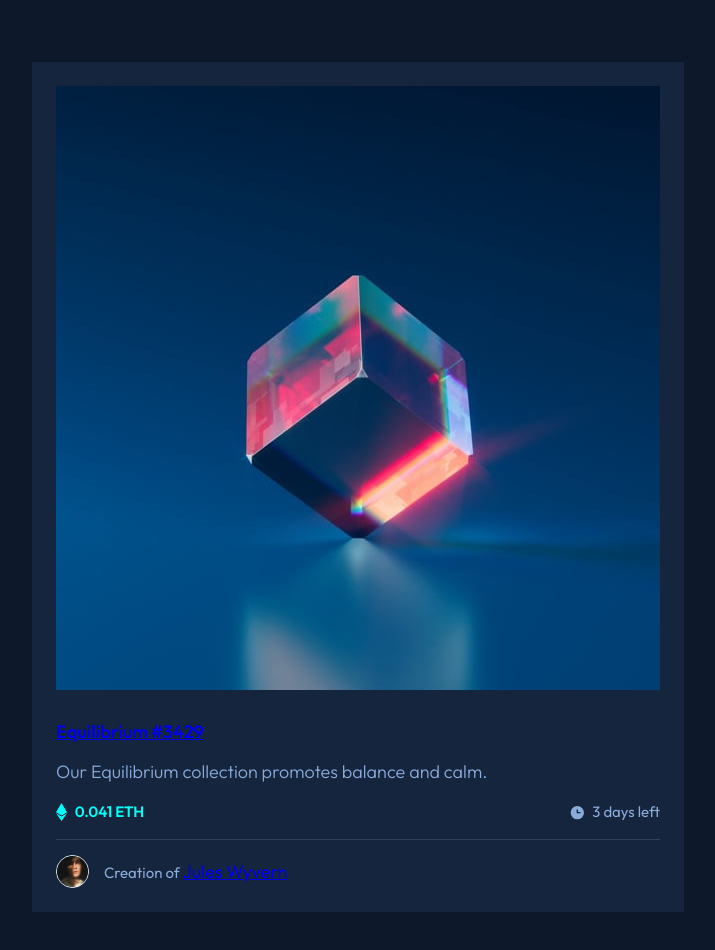
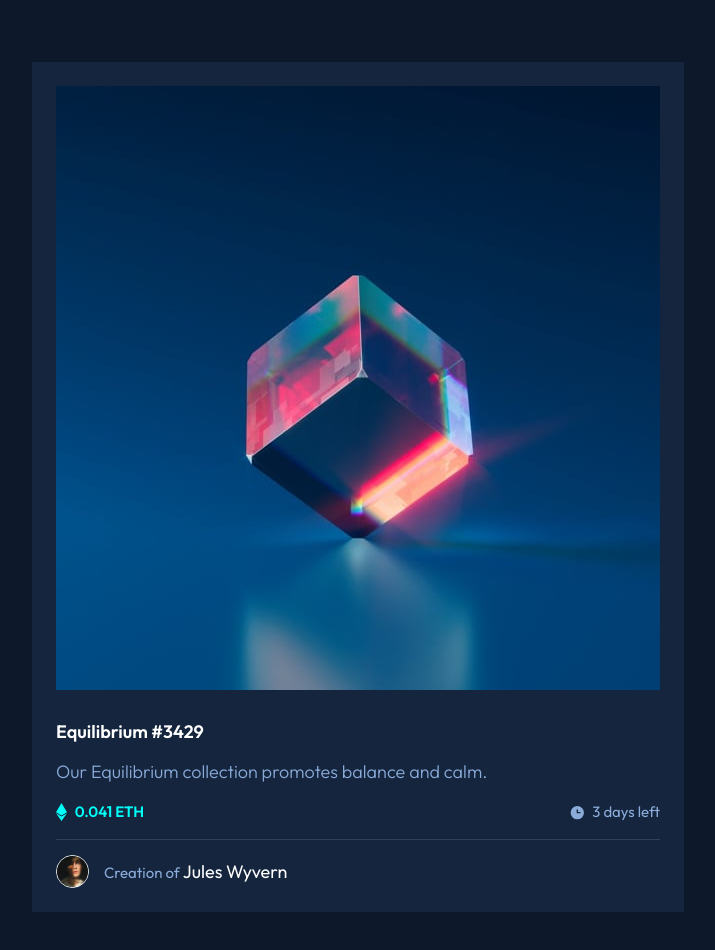
Before and after one commit to O-Julia-O/NFT_preview_card, a plain HTML site: page index.html in a window 1280 px wide. Shown: the whole page, without its empty margins (282-997 px from the left). Drawn offline with Linux system fonts and the light colour scheme.

Commit message:
hover for text

```diff
--- a/style.css
+++ b/style.css
@@ -93,3 +93,12 @@ object {
     font-weight: 400;
     font-size: 0.833rem;
 }
+
+a {
+    color: var(--White);
+    text-decoration: none;
+}
+
+a:hover {
+    color: var(--Cyan);
+}
```
